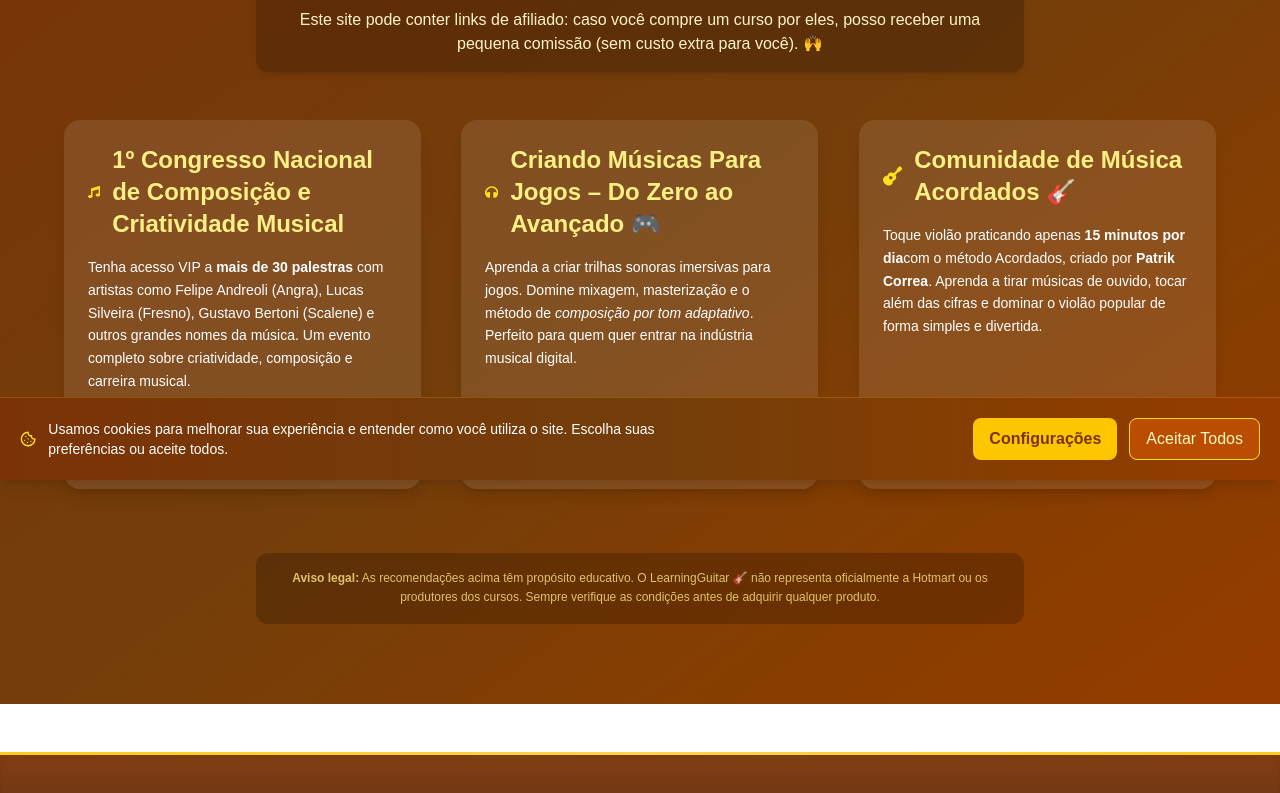
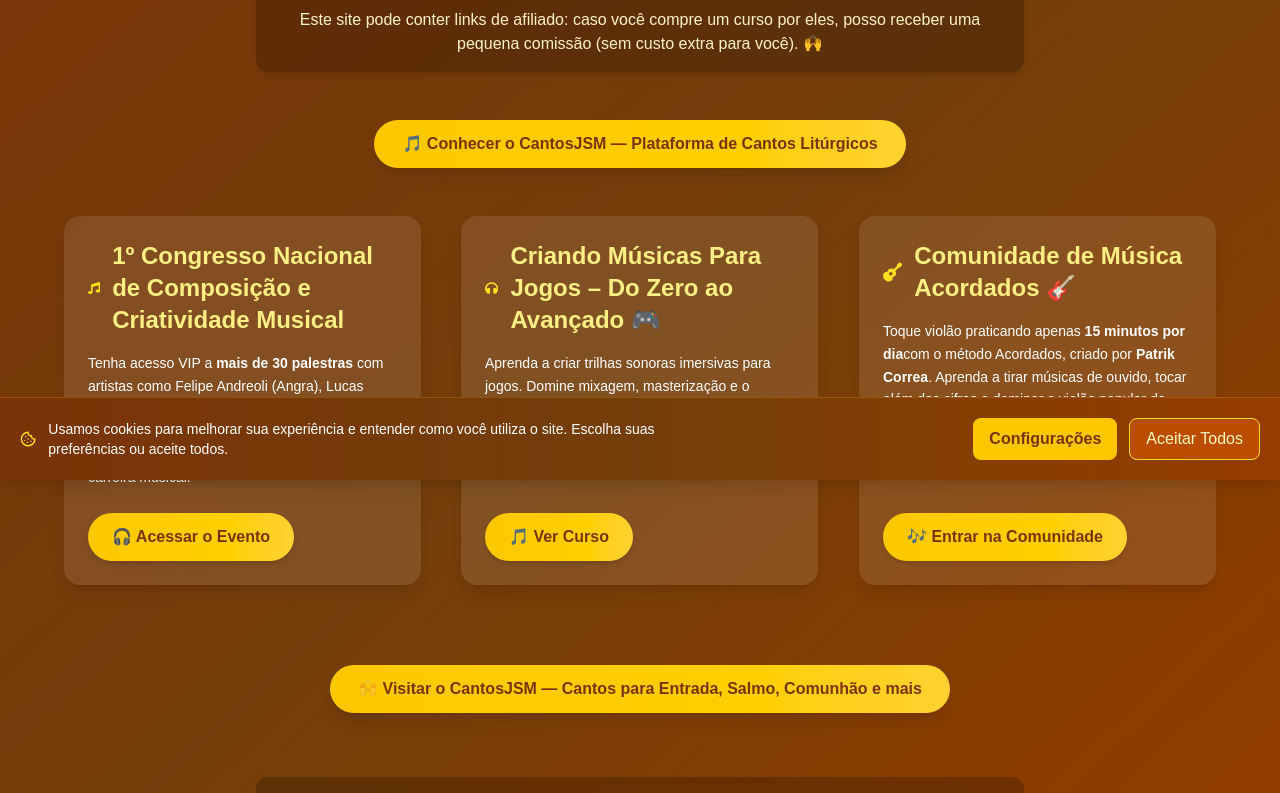
Before and after one commit to robsonalbuquerquedev/learningguitar, a Next.js app: page /recomendacoes in a window 1280 px wide. Shown: the part 320-1113 px from the top of the page. Built offline with nearby package versions, Linux system fonts and the light colour scheme.

Commit message:
update: atualizar rota recomendacoes

```diff
--- a/src/app/recomendacoes/page.tsx
+++ b/src/app/recomendacoes/page.tsx
@@ -45,6 +45,17 @@ export default function Recomendacoes() {
                 Este site pode conter links de afiliado: caso você compre um curso por eles,
                 posso receber uma pequena comissão (sem custo extra para você). 🙌
             </p>
+
+            {/* 🎯 CTA — CantosJSM no Topo */}
+            <div className="mt-6 mb-12 flex justify-center animate-fadeSlide">
+                <a
+                    href="https://cantosjsm.com.br/"
+                    target="_blank"
+                    className="bg-gradient-to-r from-yellow-400 to-amber-300 text-amber-900 font-bold px-7 py-3 rounded-full shadow-lg hover:brightness-110 transition-all duration-300"
+                >
+                    🎵 Conhecer o CantosJSM — Plataforma de Cantos Litúrgicos
+                </a>
+            </div>
 
             {/* 🧩 GRID DE CURSOS */}
             <div className="grid sm:grid-cols-2 lg:grid-cols-3 gap-10 max-w-6xl mx-auto">
@@ -131,6 +142,17 @@ export default function Recomendacoes() {
                 </div>
             </div>
 
+            {/* 🎯 CTA Final — CantosJSM */}
+            <div className="mt-20 flex justify-center animate-fadeSlide">
+                <a
+                    href="https://cantosjsm.com.br/"
+                    target="_blank"
+                    className="bg-gradient-to-r from-yellow-400 to-amber-300 text-amber-900 font-bold px-7 py-3 rounded-full shadow-lg hover:brightness-110 transition-all duration-300"
+                >
+                    🙌 Visitar o CantosJSM — Cantos para Entrada, Salmo, Comunhão e mais
+                </a>
+            </div>
+
             {/* ⚖️ AVISO LEGAL */}
             <div
                 className="max-w-3xl mx-auto mt-16 text-center text-xs text-amber-200/80 leading-relaxed bg-black/20 p-4 rounded-xl animate-fadeSlide"
```
